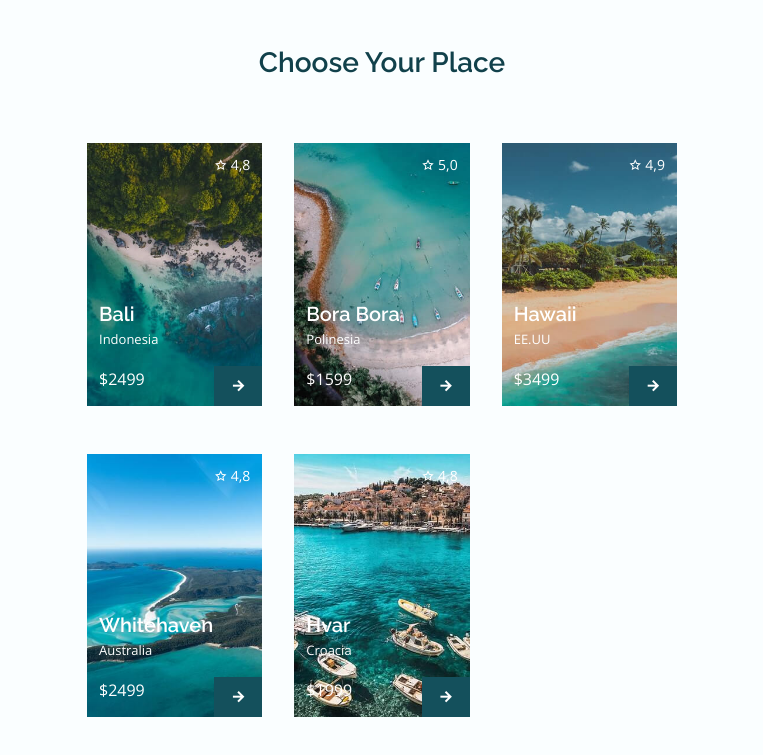
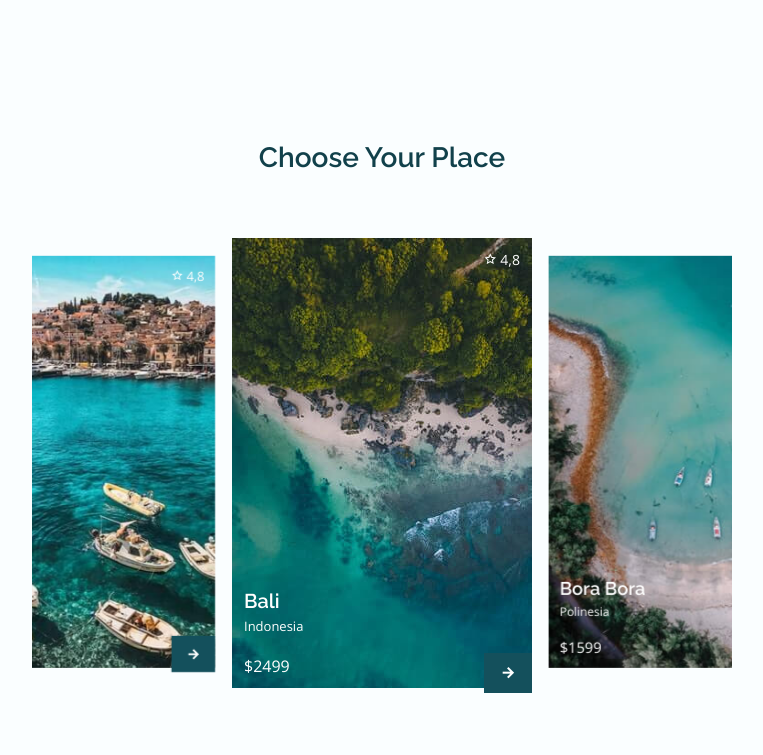
Before and after one commit to 2103323/Rajput-IITian, a plain HTML site: page index.html in a window 1280 px wide. Shown: the part 3103-3858 px from the top of the page, without its empty margins (258-1021 px from the left). Drawn offline with nearby package versions, Linux system fonts and the light colour scheme.

Commit message:
build: changes done in branch

```diff
--- a/assets/css/styles.css
+++ b/assets/css/styles.css
@@ -92,7 +92,8 @@ body.dark-theme {
   bottom: 4rem;
 }
 
-.change-theme, .change-theme-name {
+.change-theme,
+.change-theme-name {
   color: var(--text-color);
 }
 
@@ -124,7 +125,9 @@ body {
   color: var(--text-color);
 }
 
-h1, h2, h3 {
+h1,
+h2,
+h3 {
   color: var(--title-color);
   font-weight: var(--font-semi-bold);
   font-family: var(--title-font);
@@ -205,7 +208,8 @@ input {
   align-items: center;
 }
 
-.nav__logo, .nav__toggle {
+.nav__logo,
+.nav__toggle {
   color: var(--white-color);
 }
 
@@ -451,7 +455,7 @@ input {
 /*=============== DISCOVER ===============*/
 .discover__card {
   position: relative;
-  width: 200px;
+  width: 300px;
   overflow: var(--img-hidden);
 }
 
@@ -570,17 +574,21 @@ input {
 }
 
 /*=============== PLACES ===============*/
-.place__card, .place__img {
+.place__card,
+.place__img {
   height: 230px;
 }
 
 .place__container {
-  grid-template-columns: repeat(2, max-content);
-  justify-content: center;
+  margin-left: auto;
+  margin-right: auto;
+  width: 610px;
+
 }
 
 .place__card {
   position: relative;
+  /* width:237; */
   overflow: var(--img-hidden);
 }
 
@@ -592,7 +600,8 @@ input {
   transition: var(--img-transition);
 }
 
-.place__content, .place__title {
+.place__content,
+.place__title {
   color: var(--white-color);
 }
 
@@ -623,7 +632,8 @@ input {
   font-size: var(--small-font-size);
 }
 
-.place__subtitle, .place__price {
+.place__subtitle,
+.place__price {
   display: block;
 }
 
@@ -747,7 +757,8 @@ input {
   text-align: center;
 }
 
-.footer__copy, .footer__terms-link {
+.footer__copy,
+.footer__terms-link {
   font-size: var(--small-font-size);
   color: var(--text-color-light);
 }
@@ -811,19 +822,24 @@ input {
     grid-template-columns: max-content;
     justify-content: center;
   }
+
   .experience__content {
     padding: 0;
   }
+
   .experience__overlay:nth-child(1) {
     width: 190px;
   }
+
   .experience__overlay:nth-child(2) {
     width: 80px;
   }
+
   .home__info {
     width: 190px;
     padding: 1rem;
   }
+
   .experience__img,
   .video__container {
     padding: 0;
@@ -837,9 +853,11 @@ input {
     grid-template-columns: .6fr;
     justify-content: center;
   }
+
   .place__container {
     grid-template-columns: repeat(3, max-content);
   }
+
   .subscribe__form {
     width: 470px;
     margin: 0 auto;
@@ -850,110 +868,143 @@ input {
   body {
     margin: 0;
   }
+
   .nav {
     height: calc(var(--header-height) + 1.5rem);
   }
+
   .nav__link {
     color: var(--white-color);
     text-transform: initial;
   }
+
   .nav__link:hover {
     color: var(--white-color);
   }
+
   .nav__dark {
     position: initial;
   }
+
   .nav__menu {
     display: flex;
     column-gap: 1rem;
   }
+
   .nav__list {
     flex-direction: row;
     column-gap: 4rem;
   }
-  .nav__toggle, .nav__close {
+
+  .nav__toggle,
+  .nav__close {
     display: none;
   }
+
   .change-theme-name {
     display: none;
   }
+
   .change-theme {
     color: var(--white-color);
   }
+
   .active-link::before {
     background-color: var(--white-color);
   }
+
   .scroll-header .nav__link {
     color: var(--text-color);
   }
+
   .scroll-header .active-link {
     color: var(--title-color);
   }
+
   .scroll-header .active-link::before {
     background-color: var(--title-color);
   }
+
   .scroll-header .change-theme {
     color: var(--text-color);
   }
+
   .section {
     padding: 7rem 0 2rem;
   }
+
   .home__container {
     height: 100vh;
     grid-template-rows: 1.8fr .5fr;
   }
+
   .home__data {
     align-self: flex-end;
   }
+
   .home__social {
     flex-direction: row;
     align-self: flex-end;
     margin-bottom: 3rem;
     column-gap: 2.5rem;
   }
+
   .home__info {
     bottom: 3rem;
   }
+
   .about__container {
     grid-template-columns: repeat(2, 1fr);
     align-items: center;
   }
-  .about__data, .about__title {
+
+  .about__data,
+  .about__title {
     text-align: initial;
   }
+
   .about__title {
     margin-bottom: var(--mb-1-5);
   }
+
   .about__description {
     margin-bottom: var(--mb-2);
   }
+
   .discover__container {
     width: 610px;
     margin-left: auto;
     margin-right: auto;
   }
+
   .discover__container,
   .place__container {
     padding-top: 2rem;
   }
+
   .experience__overlay:nth-child(1) {
     width: 363px;
     margin-right: 4rem;
   }
+
   .experience__overlay:nth-child(2) {
     width: 160px;
   }
+
   .subscribe__bg {
     background: none;
     padding: 0;
   }
+
   .subscribe__container {
     background-color: var(--first-color-second);
     padding: 3.5rem 0;
   }
+
   .subscribe__input {
     padding: 0 .5rem;
   }
+
   .footer__rights {
     flex-direction: row;
     justify-content: space-between;
@@ -966,63 +1017,82 @@ input {
     margin-left: auto;
     margin-right: auto;
   }
+
   .home__container {
     grid-template-rows: 2fr .5fr;
   }
+
   .home__info {
     width: 328px;
     grid-template-columns: 1fr 2fr;
     column-gap: 2rem;
   }
+
   .home__info-title {
     font-size: var(--normal-font-size);
   }
+
   .home__info-img {
     width: 240px;
   }
+
   .about__img-one {
     width: 230px;
   }
+
   .about__img-two {
     width: 290px;
   }
+
   .discover__card {
-    width: 237px;
+    width: 300px;
   }
+
   .discover__container {
     width: 700px;
   }
+
   .discover__data {
     left: 1.5rem;
     bottom: 2rem;
   }
+
   .discover__title {
     font-size: var(--h2-font-size);
   }
+
   .experience__content {
     margin: var(--mb-1) 0;
     column-gap: 3.5rem;
   }
+
   .experience__overlay:nth-child(1) {
     width: 463px;
     margin-right: 7rem;
   }
+
   .experience__overlay:nth-child(2) {
     width: 220px;
     top: 3rem;
   }
+
   .video__container {
     grid-template-columns: .7fr;
   }
+
   .video__description {
     padding: 0 8rem;
   }
+
   .place__container {
     gap: 3rem 2rem;
   }
-  .place__card, .place__img {
+
+  .place__card,
+  .place__img {
     height: 263px;
   }
+
   .footer__content {
     justify-items: center;
   }
@@ -1039,7 +1109,9 @@ input {
   body {
     margin: 0;
   }
-  .home__container, .home__img {
+
+  .home__container,
+  .home__img {
     height: 640px;
   }
 }
--- a/index.html
+++ b/index.html
@@ -166,8 +166,8 @@
             <!--==================== DISCOVER 1 ====================-->
             <div class="discover__card swiper-slide">
               <iframe
-                width="230"
-                height="315"
+                width="300"
+                height="447"
                 src="https://www.youtube.com/embed/ljKgYKshcTY?start=3"
                 title="YouTube video player"
                 frameborder="0"
@@ -303,17 +303,17 @@
       <section class="place section" id="place">
         <h2 class="section__title">Choose Your Place</h2>
 
-        <div class="place__container container grid">
+        <div class="discover__container container swiper-container">
+          <div class="swiper-wrapper">
             <!--==================== PLACES CARD 1 ====================-->
-          <div class="place__card">
-            <img src="assets/img/place1.jpg" alt="" class="place__img" />
+            <div class="discover__card swiper-slide">
+              <img src="assets/img/place1.jpg" alt="" class="discover__img" />
 
               <div class="place__content">
                 <span class="place__rating">
                   <i class="ri-star-line place__rating-icon"></i>
                   <span class="place__rating-number">4,8</span>
                 </span>
-
                 <div class="place__data">
                   <h3 class="place__title">Bali</h3>
                   <span class="place__subtitle">Indonesia</span>
@@ -327,8 +327,8 @@
             </div>
 
             <!--==================== PLACES CARD 2 ====================-->
-          <div class="place__card">
-            <img src="assets/img/place2.jpg" alt="" class="place__img" />
+            <div class="discover__card swiper-slide">
+              <img src="assets/img/place2.jpg" alt="" class="discover__img" />
 
               <div class="place__content">
                 <span class="place__rating">
@@ -349,8 +349,8 @@
             </div>
 
             <!--==================== PLACES CARD 3 ====================-->
-          <div class="place__card">
-            <img src="assets/img/place3.jpg" alt="" class="place__img" />
+            <div class="discover__card swiper-slide">
+              <img src="assets/img/place3.jpg" alt="" class="discover__img" />
 
               <div class="place__content">
                 <span class="place__rating">
@@ -371,8 +371,8 @@
             </div>
 
             <!--==================== PLACES CARD 4 ====================-->
-          <div class="place__card">
-            <img src="assets/img/place4.jpg" alt="" class="place__img" />
+            <div class="discover__card swiper-slide">
+              <img src="assets/img/place4.jpg" alt="" class="discover__img" />
 
               <div class="place__content">
                 <span class="place__rating">
@@ -393,8 +393,8 @@
             </div>
 
             <!--==================== PLACES CARD 5 ====================-->
-          <div class="place__card">
-            <img src="assets/img/place5.jpg" alt="" class="place__img" />
+            <div class="discover__card swiper-slide">
+              <img src="assets/img/place5.jpg" alt="" class="discover__img" />
 
               <div class="place__content">
                 <span class="place__rating">
@@ -412,6 +412,7 @@
               <button class="button button--flex place__button">
                 <i class="ri-arrow-right-line"></i>
               </button>
+            </div>
           </div>
         </div>
       </section>
@@ -553,8 +554,7 @@
         </div>
 
         <div class="footer__rights">
-          <p class="footer__copy">
-            2023 Rajput IITian. All rigths reserved.</p>
+          <p class="footer__copy">2023 Rajput IITian. All rigths reserved.</p>
           <div class="footer__terms">
             <a href="#" class="footer__terms-link">Terms & Agreements</a>
             <a href="#" class="footer__terms-link">Privacy Policy</a>
```
Lines whose indentation alone changed are shown as unchanged.
